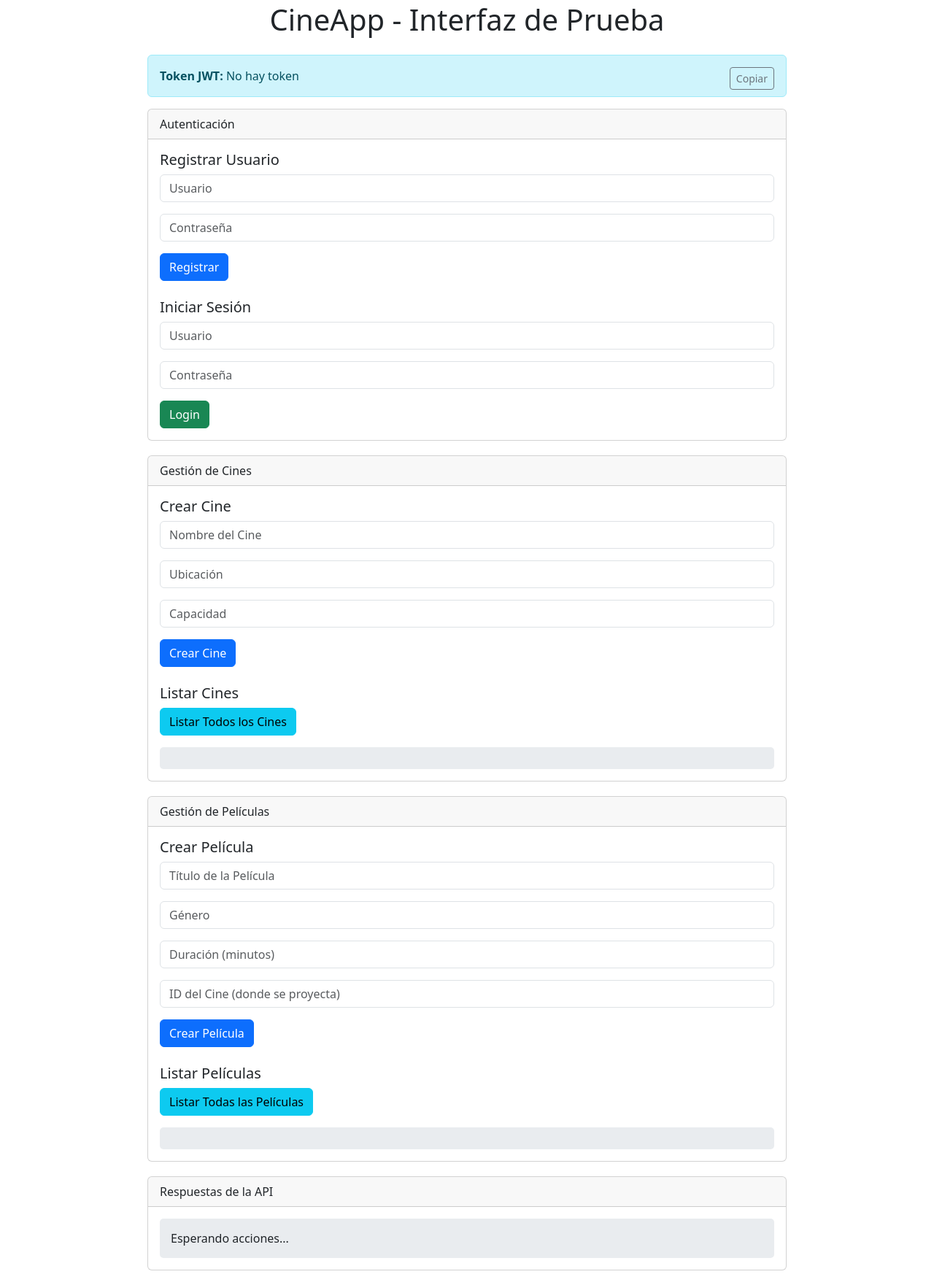
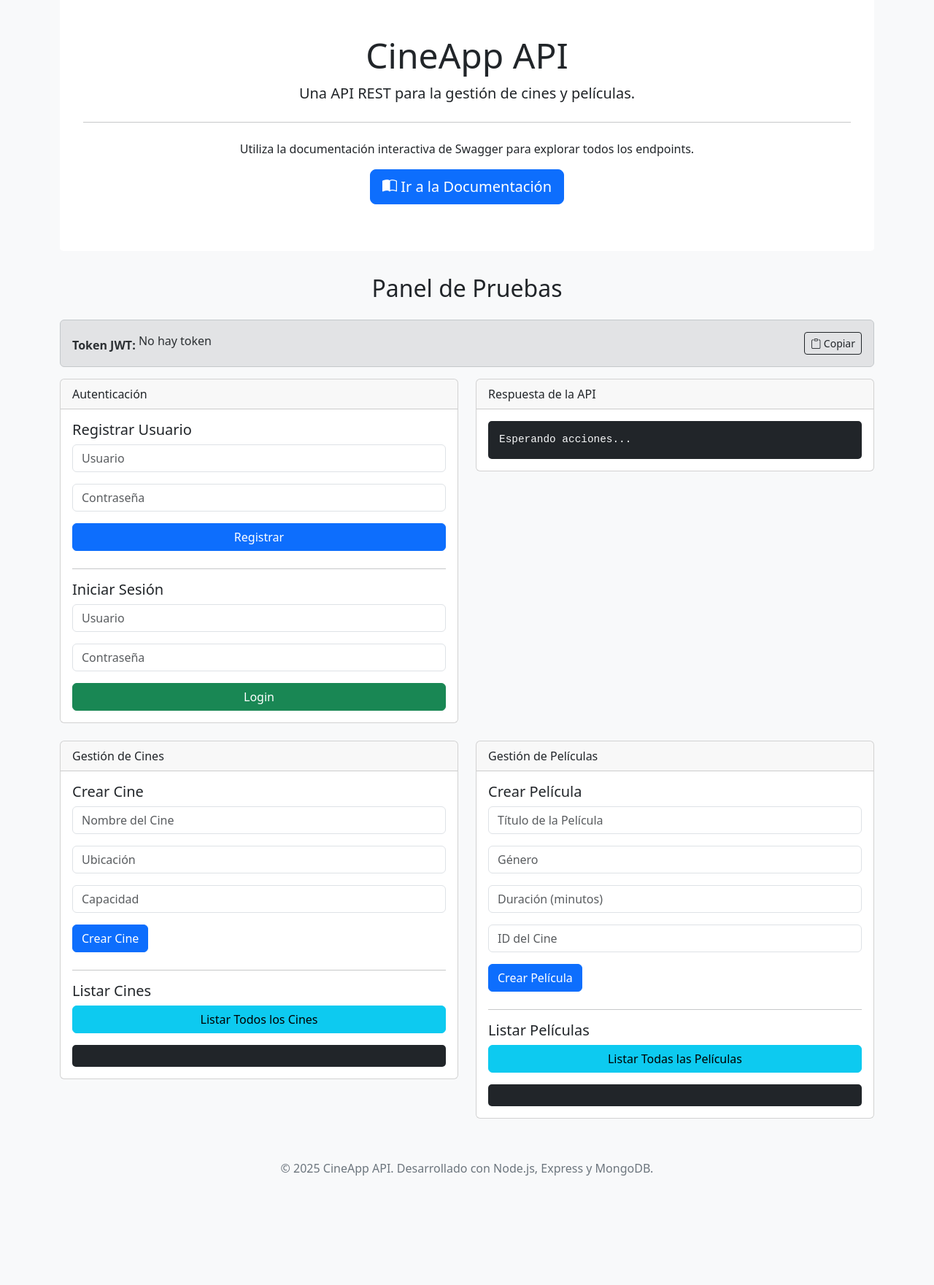
Before and after one commit to alejodiazzz/TallerElectivaII, a website: page views/index.html in a window 1280 px wide. Shown: the part 17-1778 px from the top of the page at 73% size. After the commit the page ends 1678 px from the top, so only its background shows below. Drawn offline with nearby package versions, Linux system fonts and the light colour scheme.

Commit message:
mejoras en front

```diff
--- a/views/index.html
+++ b/views/index.html
@@ -3,25 +3,74 @@
 <head>
     <meta charset="UTF-8">
     <meta name="viewport" content="width=device-width, initial-scale=1.0">
-    <title>CineApp - Interfaz de Prueba</title>
+    <title>CineApp - API</title>
     <link href="https://cdn.jsdelivr.net/npm/bootstrap@5.3.3/dist/css/bootstrap.min.css" rel="stylesheet" integrity="sha384-QWTKZyjpPEjISv5WaRU9OFeRpok6YctnYmDr5pNlyT2bRjXh0JMhjY6hW+ALEwIH" crossorigin="anonymous">
+    <link rel="stylesheet" href="https://cdn.jsdelivr.net/npm/bootstrap-icons@1.11.3/font/bootstrap-icons.min.css">
     <style>
-        body { padding-top: 20px; }
-        .container { max-width: 900px; }
-        .card { margin-bottom: 20px; }
-        .response-area { background-color: #e9ecef; padding: 15px; border-radius: 5px; max-height: 300px; overflow-y: auto; word-break: break-all; }
+        body {
+            background-color: #f8f9fa;
+        }
+        .hero {
+            background-color: #ffffff;
+            padding: 4rem 2rem;
+            margin-bottom: 2rem;
+            border-radius: .3rem;
+            text-align: center;
+        }
+        .card {
+            margin-bottom: 1.5rem;
+        }
+        .response-area {
+            background-color: #212529;
+            color: #f8f9fa;
+            padding: 15px;
+            border-radius: 5px;
+            max-height: 300px;
+            overflow-y: auto;
+            word-break: break-all;
+            font-family: 'Courier New', Courier, monospace;
+            font-size: 0.9em;
+        }
+        .card-header {
+            font-weight: 500;
+        }
+        footer {
+            padding: 2rem 0;
+            text-align: center;
+            color: #6c757d;
+        }
     </style>
 </head>
 <body>
     <div class="container">
-        <h1 class="mb-4 text-center">CineApp - Interfaz de Prueba</h1>
-
-        <div class="alert alert-info" role="alert">
-            <strong>Token JWT:</strong> <span id="jwtToken">No hay token</span>
-            <button class="btn btn-sm btn-outline-secondary float-end" onclick="copyToken()">Copiar</button>
+        <!-- Hero Section -->
+        <div class="hero">
+            <h1 class="display-5">CineApp API</h1>
+            <p class="lead">Una API REST para la gestión de cines y películas.</p>
+            <hr class="my-4">
+            <p>Utiliza la documentación interactiva de Swagger para explorar todos los endpoints.</p>
+            <a class="btn btn-primary btn-lg" href="/api-docs" role="button">
+                <i class="bi bi-book-half"></i> Ir a la Documentación
+            </a>
         </div>
 
-        <!-- Sección de Autenticación -->
+        <h2 class="mb-4 text-center">Panel de Pruebas</h2>
+
+        <!-- Token Display -->
+        <div class="alert alert-secondary" role="alert">
+            <div class="d-flex justify-content-between align-items-center">
+                <div>
+                    <strong>Token JWT:</strong> <span id="jwtToken" class="text-truncate" style="max-width: 300px; display: inline-block;">No hay token</span>
+                </div>
+                <button class="btn btn-sm btn-outline-dark" onclick="copyToken()">
+                    <i class="bi bi-clipboard"></i> Copiar
+                </button>
+            </div>
+        </div>
+
+        <div class="row">
+            <!-- Columna de Autenticación -->
+            <div class="col-lg-6">
                 <div class="card">
                     <div class="card-header">Autenticación</div>
                     <div class="card-body">
@@ -33,9 +82,9 @@
                             <div class="mb-3">
                                 <input type="password" class="form-control" id="registerPassword" placeholder="Contraseña" required>
                             </div>
-                    <button type="submit" class="btn btn-primary">Registrar</button>
+                            <button type="submit" class="btn btn-primary w-100">Registrar</button>
                         </form>
-
+                        <hr>
                         <h5 class="card-title">Iniciar Sesión</h5>
                         <form id="loginForm">
                             <div class="mb-3">
@@ -44,74 +93,74 @@
                             <div class="mb-3">
                                 <input type="password" class="form-control" id="loginPassword" placeholder="Contraseña" required>
                             </div>
-                    <button type="submit" class="btn btn-success">Login</button>
+                            <button type="submit" class="btn btn-success w-100">Login</button>
                         </form>
                     </div>
                 </div>
+            </div>
 
+            <!-- Columna de Respuestas -->
+            <div class="col-lg-6">
+                <div class="card">
+                    <div class="card-header">Respuesta de la API</div>
+                    <div class="card-body">
+                        <div id="apiResponse" class="response-area">Esperando acciones...</div>
+                    </div>
+                </div>
+            </div>
+        </div>
+
+        <div class="row">
             <!-- Sección de Cines -->
+            <div class="col-md-6">
                 <div class="card">
                     <div class="card-header">Gestión de Cines</div>
                     <div class="card-body">
                         <h5 class="card-title">Crear Cine</h5>
                         <form id="createCineForm" class="mb-4">
-                    <div class="mb-3">
-                        <input type="text" class="form-control" id="cineNombre" placeholder="Nombre del Cine" required>
-                    </div>
-                    <div class="mb-3">
-                        <input type="text" class="form-control" id="cineUbicacion" placeholder="Ubicación" required>
-                    </div>
-                    <div class="mb-3">
-                        <input type="number" class="form-control" id="cineCapacidad" placeholder="Capacidad" required>
-                    </div>
+                            <div class="mb-3"><input type="text" class="form-control" id="cineNombre" placeholder="Nombre del Cine" required></div>
+                            <div class="mb-3"><input type="text" class="form-control" id="cineUbicacion" placeholder="Ubicación" required></div>
+                            <div class="mb-3"><input type="number" class="form-control" id="cineCapacidad" placeholder="Capacidad" required></div>
                             <button type="submit" class="btn btn-primary">Crear Cine</button>
                         </form>
-
+                        <hr>
                         <h5 class="card-title">Listar Cines</h5>
-                <button id="listCinesBtn" class="btn btn-info mb-3">Listar Todos los Cines</button>
-                <div id="cinesList" class="response-area"></div>
+                        <button id="listCinesBtn" class="btn btn-info w-100">Listar Todos los Cines</button>
+                        <div id="cinesList" class="response-area mt-3"></div>
+                    </div>
                 </div>
             </div>
 
             <!-- Sección de Películas -->
+            <div class="col-md-6">
                 <div class="card">
                     <div class="card-header">Gestión de Películas</div>
                     <div class="card-body">
                         <h5 class="card-title">Crear Película</h5>
                         <form id="createPeliculaForm" class="mb-4">
-                    <div class="mb-3">
-                        <input type="text" class="form-control" id="peliculaTitulo" placeholder="Título de la Película" required>
-                    </div>
-                    <div class="mb-3">
-                        <input type="text" class="form-control" id="peliculaGenero" placeholder="Género" required>
-                    </div>
-                    <div class="mb-3">
-                        <input type="number" class="form-control" id="peliculaDuracion" placeholder="Duración (minutos)" required>
-                    </div>
-                    <div class="mb-3">
-                        <input type="text" class="form-control" id="peliculaCineId" placeholder="ID del Cine (donde se proyecta)" required>
-                    </div>
+                            <div class="mb-3"><input type="text" class="form-control" id="peliculaTitulo" placeholder="Título de la Película" required></div>
+                            <div class="mb-3"><input type="text" class="form-control" id="peliculaGenero" placeholder="Género" required></div>
+                            <div class="mb-3"><input type="number" class="form-control" id="peliculaDuracion" placeholder="Duración (minutos)" required></div>
+                            <div class="mb-3"><input type="text" class="form-control" id="peliculaCineId" placeholder="ID del Cine" required></div>
                             <button type="submit" class="btn btn-primary">Crear Película</button>
                         </form>
-
+                        <hr>
                         <h5 class="card-title">Listar Películas</h5>
-                <button id="listPeliculasBtn" class="btn btn-info mb-3">Listar Todas las Películas</button>
-                <div id="peliculasList" class="response-area"></div>
+                        <button id="listPeliculasBtn" class="btn btn-info w-100">Listar Todas las Películas</button>
+                        <div id="peliculasList" class="response-area mt-3"></div>
+                    </div>
+                </div>
+            </div>
         </div>
     </div>
 
-        <!-- Área de Respuestas Global -->
-        <div class="card">
-            <div class="card-header">Respuestas de la API</div>
-            <div class="card-body">
-                <div id="apiResponse" class="response-area">Esperando acciones...</div>
-            </div>
-        </div>
-
-    </div>
+    <footer>
+        <p>&copy; 2025 CineApp API. Desarrollado con Node.js, Express y MongoDB.</p>
+    </footer>
 
     <script src="https://cdn.jsdelivr.net/npm/bootstrap@5.3.3/dist/js/bootstrap.bundle.min.js" integrity="sha384-YvpcrYf0tY3lHB60NNkmXc5s9fDVZLESaAA55NDzOxhy9GkcIdslK1eN7N6jIeHz" crossorigin="anonymous"></script>
     <script>
+        // The existing JavaScript logic remains the same.
         let jwtToken = localStorage.getItem('jwtToken') || '';
         document.getElementById('jwtToken').textContent = jwtToken ? jwtToken : 'No hay token';
 
@@ -120,6 +169,10 @@
         }
 
         function copyToken() {
+            if (!jwtToken) {
+                alert('No hay token para copiar.');
+                return;
+            }
             navigator.clipboard.writeText(jwtToken);
             alert('Token copiado al portapapeles!');
         }
@@ -128,7 +181,11 @@
             const headers = {
                 'Content-Type': 'application/json',
             };
-            if (requiresAuth && jwtToken) {
+            if (requiresAuth) {
+                if (!jwtToken) {
+                    alert('Esta acción requiere un token JWT. Por favor, inicie sesión.');
+                    return null;
+                }
                 headers['Authorization'] = `Bearer ${jwtToken}`;
             }
 
@@ -182,8 +239,11 @@
 
         document.getElementById('listCinesBtn').addEventListener('click', async () => {
             const data = await makeApiRequest('/api/cines', 'GET');
+            const cinesList = document.getElementById('cinesList');
             if (data && data.state) {
-                document.getElementById('cinesList').textContent = JSON.stringify(data.data, null, 2);
+                cinesList.textContent = JSON.stringify(data.data, null, 2);
+            } else {
+                cinesList.textContent = JSON.stringify(data, null, 2);
             }
         });
 
@@ -199,11 +259,16 @@
 
         document.getElementById('listPeliculasBtn').addEventListener('click', async () => {
             const data = await makeApiRequest('/api/peliculas', 'GET');
-            if (data && data.state) {
-                document.getElementById('peliculasList').textContent = JSON.stringify(data.data, null, 2);
+            const peliculasList = document.getElementById('peliculasList');
+            if (data && Array.isArray(data.data)) { // Assuming findAll for peliculas also returns {state, data}
+                 peliculasList.textContent = JSON.stringify(data.data, null, 2);
+            } else if (data && Array.isArray(data)) { // Fallback for older controller format
+                 peliculasList.textContent = JSON.stringify(data, null, 2);
+            }
+            else {
+                 peliculasList.textContent = JSON.stringify(data, null, 2);
             }
         });
-
     </script>
 </body>
 </html>
```
Lines whose indentation alone changed are shown as unchanged.
